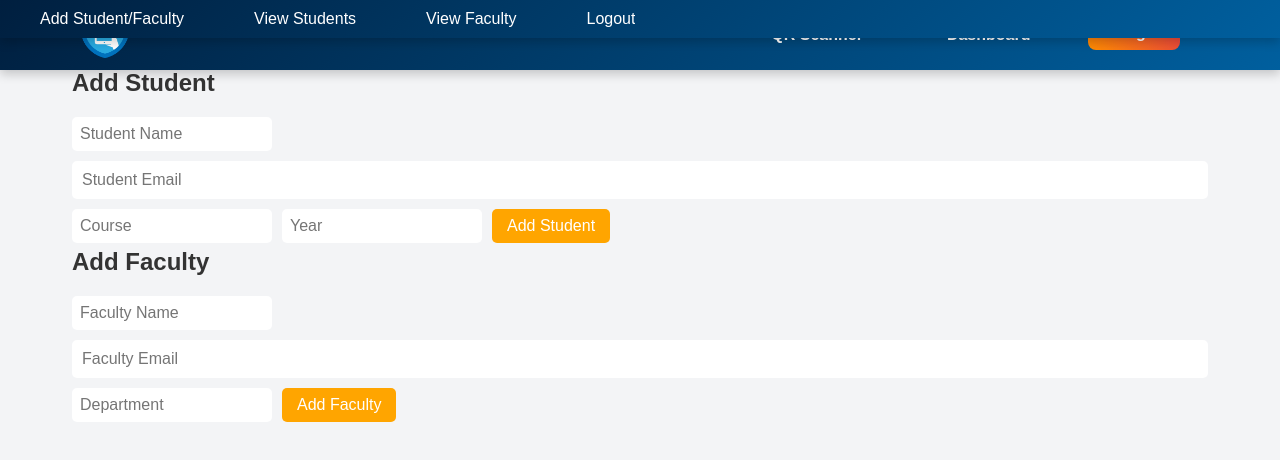
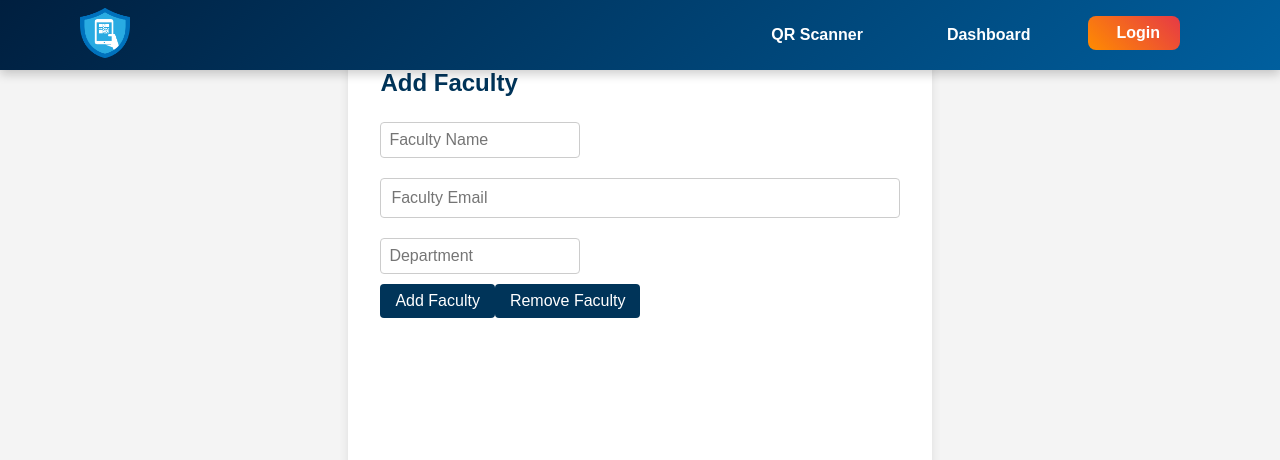
Before and after one commit to DevMinipara/Attendence_system, a React (Vite) app: page /AdminDashboard in a window 1280 px wide. Shown: the top 460 px of the page. Built offline with nearby package versions, Linux system fonts and the light colour scheme.

Commit message:
Admin Dashboard

```diff
--- a/src/pages/Admin/AdminDashboard.css
+++ b/src/pages/Admin/AdminDashboard.css
@@ -1,19 +1,35 @@
+/* General Styles */
+body {
+  font-family: 'Arial', sans-serif; /* Use a clean font */
+  margin: 0;
+  padding: 0;
+  background-color: #f4f4f4; /* Light background for contrast */
+}
+
+/* Admin Dashboard Container */
+.admin-dashboard {
+  display: flex;
+  flex-direction: column;
+  min-height: 100vh; /* Full height */
+}
+
+/* Navigation Bar */
 .admin-nav {
   background-color: #003459; /* Dark blue background */
-  padding: 10px 20px; /* Adjust padding for height */
+  padding: 15px 20px; /* Padding for the nav */
   display: flex; /* Flexbox for layout */
   align-items: center; /* Center items vertically */
   justify-content: space-between; /* Space between logo and nav items */
+  box-shadow: 0 2px 5px rgba(0, 0, 0, 0.1); /* Subtle shadow for depth */
 }
 
 .nav-logo {
-  height: 50px; /* Set height for the logo to match Home page */
-  margin-right: 20px; /* Space between logo and nav items */
+  height: 50px; /* Set height for the logo */
 }
 
 .admin-nav ul {
-  list-style: none;
-  display: flex;
+  list-style: none; /* Remove bullet points */
+  display: flex; /* Flexbox for nav items */
   gap: 30px; /* Space between nav items */
 }
 
@@ -27,24 +43,50 @@
   color: #ff7b00; /* Change color on hover */
 }
 
-.admin-nav button {
-  background-color: #ff7b00; /* Orange background */
-  color: white;
-  border: none;
-  padding: 10px 20px;
-  border-radius: 5px;
-  cursor: pointer;
-  transition: background-color 0.3s;
+/* Dashboard Content */
+.dashboard-content {
+  flex: 1; /* Take up remaining space */
+  padding: 20px; /* Padding around content */
+  background-color: #ffffff; /* White background for content area */
+  border-radius: 8px; /* Rounded corners */
+  box-shadow: 0 2px 10px rgba(0, 0, 0, 0.1); /* Shadow for depth */
+  margin: 20px; /* Margin around content */
 }
 
-.admin-nav button:hover {
-  background-color: #ff9100; /* Lighter orange on hover */
+/* Form Styles */
+h2 {
+  color: #003459; /* Dark blue for headings */
 }
 
-.dashboard-content {
-  padding: 20px;
+form {
+  display: flex;
+  flex-direction: column; /* Stack inputs vertically */
+  margin-bottom: 20px; /* Space between forms */
 }
 
+input {
+  padding: 10px; /* Padding for inputs */
+  margin: 10px 0; /* Margin for spacing */
+  border: 1px solid #ccc; /* Light border */
+  border-radius: 4px; /* Rounded corners */
+  font-size: 16px; /* Font size */
+}
+
+button {
+  padding: 10px; /* Padding for buttons */
+  background-color: #003459; /* Dark blue background */
+  color: white; /* White text */
+  border: none; /* No border */
+  border-radius: 4px; /* Rounded corners */
+  cursor: pointer; /* Pointer cursor */
+  transition: background-color 0.3s; /* Smooth background transition */
+}
+
+button:hover {
+  background-color: #ff7b00; /* Change background on hover */
+}
+
+/* Footer Styles */
 .admin-footer {
   background-color: #001f3f; /* Dark background for the footer */
   color: white; /* Text color */
@@ -75,3 +117,15 @@
   height: auto; /* Maintain aspect ratio */
   margin-right: 8px; /* Space between icon and text */
 }
+
+/* Responsive Design */
+@media (max-width: 768px) {
+  .admin-nav ul {
+    flex-direction: column; /* Stack nav items vertically on small screens */
+    gap: 10px; /* Reduce gap */
+  }
+
+  .dashboard-content {
+    margin: 10px; /* Reduce margin on small screens */
+  }
+}
--- a/src/pages/Admin/AdminDashboard.jsx
+++ b/src/pages/Admin/AdminDashboard.jsx
@@ -1,27 +1,27 @@
-import React, { useState } from 'react';
-import { useNavigate } from 'react-router-dom';
-import './AdminDashboard.css'; // Assuming you have a CSS file for styling
+import React, { useState } from "react";
+import { useNavigate } from "react-router-dom";
+import "./AdminDashboard.css"; // Assuming you have a CSS file for styling
 
 const AdminDashboard = () => {
   const navigate = useNavigate();
 
   // State for adding student and faculty
   const [studentData, setStudentData] = useState({
-    name: '',
-    email: '',
-    course: '',
-    year: '',
+    name: "",
+    email: "",
+    course: "",
+    year: "",
   });
 
   const [facultyData, setFacultyData] = useState({
-    name: '',
-    email: '',
-    department: '',
+    name: "",
+    email: "",
+    department: "",
   });
 
   const handleLogout = () => {
     // Logic for logging out (e.g., clearing tokens, redirecting to login)
-    navigate('/login');
+    navigate("/login");
   };
 
   const handleStudentChange = (e) => {
@@ -35,74 +35,27 @@ const AdminDashboard = () => {
   const handleAddStudent = (e) => {
     e.preventDefault();
     // Logic to add student (e.g., API call)
-    console.log('Student added:', studentData);
+    console.log("Student added:", studentData);
     // Reset form
-    setStudentData({ name: '', email: '', course: '', year: '' });
+    setStudentData({ name: "", email: "", course: "", year: "" });
   };
 
   const handleAddFaculty = (e) => {
     e.preventDefault();
     // Logic to add faculty (e.g., API call)
-    console.log('Faculty added:', facultyData);
+    console.log("Faculty added:", facultyData);
     // Reset form
-    setFacultyData({ name: '', email: '', department: '' });
+    setFacultyData({ name: "", email: "", department: "" });
   };
 
   return (
     <div className="admin-dashboard">
-      <nav className="admin-nav">
-        <ul>
-          <li onClick={() => navigate('/add-student-faculty')}>Add Student/Faculty</li>
-          <li onClick={() => navigate('/view-students')}>View Students</li>
-          <li onClick={() => navigate('/view-faculty')}>View Faculty</li>
-          <li onClick={handleLogout}>Logout</li>
-        </ul>
-      </nav>
-
       <div className="dashboard-content">
         <h1>Welcome to the Admin Dashboard</h1>
 
-        {/* Add Student Form */}
-        <h2>Add Student</h2>
-        <form onSubmit={handleAddStudent}>
-          <input
-            type="text"
-            name="name"
-            placeholder="Student Name"
-            value={studentData.name}
-            onChange={handleStudentChange}
-            required
-          />
-          <input
-            type="email"
-            name="email"
-            placeholder="Student Email"
-            value={studentData.email}
-            onChange={handleStudentChange}
-            required
-          />
-          <input
-            type="text"
-            name="course"
-            placeholder="Course"
-            value={studentData.course}
-            onChange={handleStudentChange}
-            required
-          />
-          <input
-            type="text"
-            name="year"
-            placeholder="Year"
-            value={studentData.year}
-            onChange={handleStudentChange}
-            required
-          />
-          <button type="submit">Add Student</button>
-        </form>
-
         {/* Add Faculty Form */}
         <h2>Add Faculty</h2>
-        <form onSubmit={handleAddFaculty}>
+        <form className="addFacultyForm" onSubmit={handleAddFaculty}>
           <input
             type="text"
             name="name"
@@ -127,7 +80,10 @@ const AdminDashboard = () => {
             onChange={handleFacultyChange}
             required
           />
-          <button type="submit">Add Faculty</button>
+          <div className="addRemoveFaculty">
+            <button>Add Faculty</button>
+            <button>Remove Faculty</button>
+          </div>
         </form>
       </div>
     </div>
```
